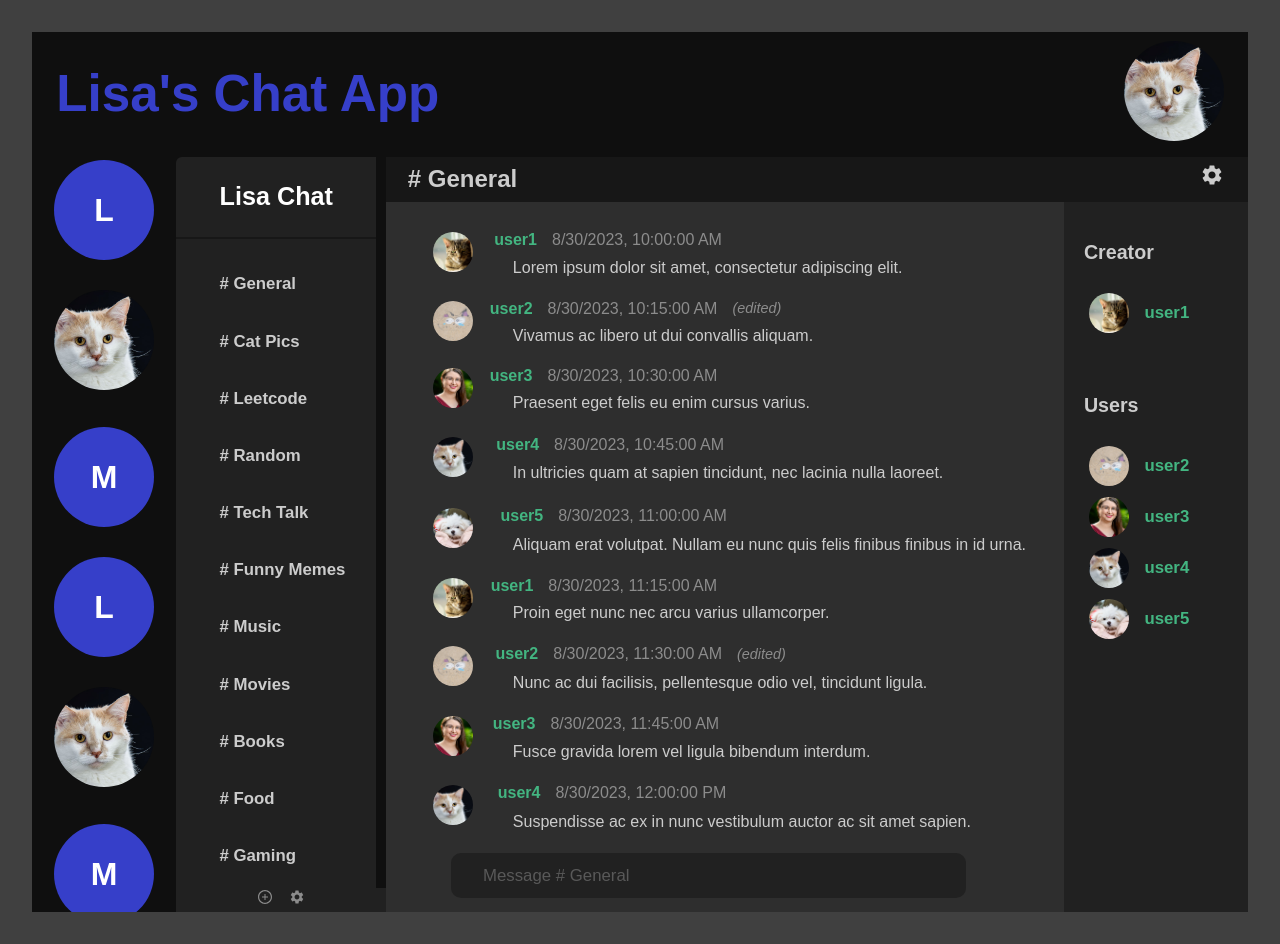
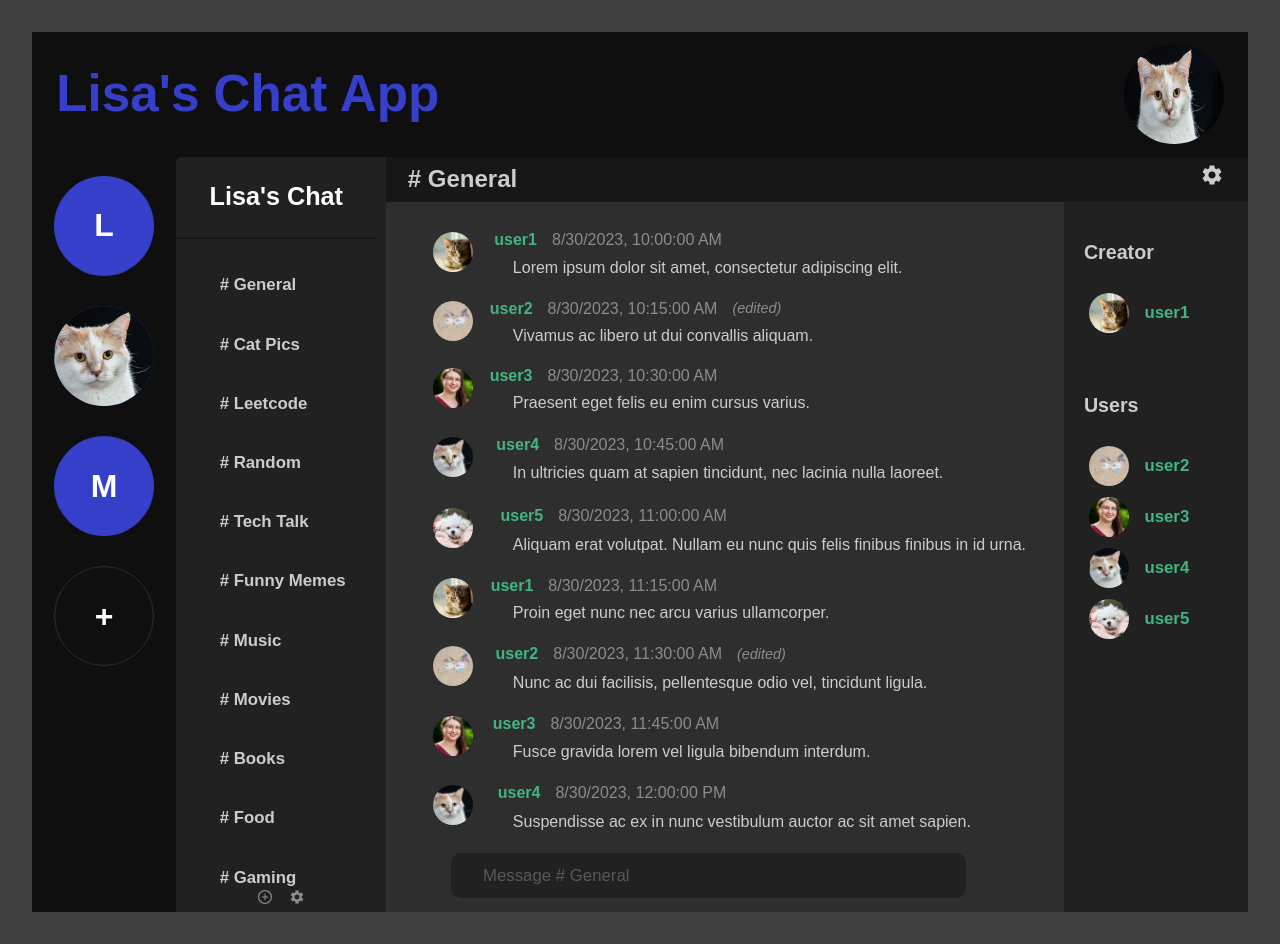
Before and after one commit to Lisa-Fink/Chat-App, a React (Vite) app in the folder chat-app-client/: page / in a window 1280 px wide. Built offline with nearby package versions, Linux system fonts and the light colour scheme; a web font is replaced by a local one.

Commit message:
Created functioning buttons/state for Server

```diff
--- a/chat-app-client/src/App.jsx
+++ b/chat-app-client/src/App.jsx
@@ -7,15 +7,45 @@ import Menu from "./components/Menu";
 import MessageInput from "./components/MessageInput";
 
 import "./App.css";
+import { useState } from "react";
 
 function App() {
+  const serversHardcoded = [
+    {
+      serverID: 1,
+      serverName: "Lisa's Chat",
+      serverDescription: "Test 1",
+      serverImageUrl: null,
+    },
+    {
+      serverID: 2,
+      serverName: "The Hangout",
+      serverDescription: "Hangout for friends",
+      serverImageUrl: "./images/cat2.jpg",
+    },
+    {
+      serverID: 3,
+      serverName: "Magic The Gathering Players",
+      serverDescription: "A Server for Magic",
+      serverImageUrl: null,
+    },
+  ];
+  const [servers, setServers] = useState(serversHardcoded);
+  const [server, setServer] = useState(serversHardcoded[0].serverID); // TODO handle no servers (new user)
+  const [serverName, setServerName] = useState(servers[server - 1].serverName);
+
   return (
     <>
       <div className="container">
         <Header />
         <Menu />
-        <Servers />
-        <Channels />
+        <Servers
+          servers={servers}
+          server={server}
+          setServer={setServer}
+          setServerName={setServerName}
+        />
+        <Channels server={server} serverName={serverName} />
         <Chat />
         <Users />
         <MessageInput />
--- a/chat-app-client/src/components/Channels.jsx
+++ b/chat-app-client/src/components/Channels.jsx
@@ -2,10 +2,12 @@ import React from "react";
 import "../styles/Channels.css";
 import { MdSettings } from "react-icons/md";
 import { AiOutlinePlusCircle } from "react-icons/ai";
+import { useState, useEffect } from "react";
 
-function Channels() {
-  const serverName = "Lisa Chat";
-  const channels = [
+function Channels({ server, serverName }) {
+  // store channels mapped to serverID
+  const channelsHardcoded = {
+    1: [
       {
         channelID: 1,
         serverID: 1,
@@ -111,7 +113,23 @@ function Channels() {
         channelTypeID: 1,
         channelName: "Science",
       },
-  ];
+    ],
+    3: [
+      {
+        channelID: 16,
+        serverID: 3,
+        roleID: 4,
+        channelTypeID: 1,
+        channelName: "Science",
+      },
+    ],
+  };
+
+  const [channels, setChannels] = useState(channelsHardcoded[server]);
+  useEffect(() => {
+    setChannels(channelsHardcoded[server]);
+  }, [server]);
+  // if server changes, channels needs to be updated to display the channels of the new server
 
   const channelList = channels.map((channel) => {
     return <li key={channel.channelID}># {channel.channelName}</li>;
--- a/chat-app-client/src/components/Servers.jsx
+++ b/chat-app-client/src/components/Servers.jsx
@@ -1,70 +1,55 @@
-import React from "react";
+import React, { useState } from "react";
 import "../styles/Servers.css";
-function Servers() {
-  const servers = [
-    {
-      serverID: 1,
-      serverName: "Lisa's Chat",
-      serverDescription: "Test 1",
-      serverImageUrl: null,
-    },
-    {
-      serverID: 2,
-      serverName: "The Hangout",
-      serverDescription: "Hangout for friends",
-      serverImageUrl: "./images/cat2.jpg",
-    },
-    {
-      serverID: 3,
-      serverName: "Magic The Gathering Players",
-      serverDescription: "A Server for Magic",
-      serverImageUrl: null,
-    },
-    {
-      serverID: 1,
-      serverName: "Lisa's Chat",
-      serverDescription: "Test 1",
-      serverImageUrl: null,
-    },
-    {
-      serverID: 2,
-      serverName: "The Hangout",
-      serverDescription: "Hangout for friends",
-      serverImageUrl: "./images/cat2.jpg",
-    },
-    {
-      serverID: 3,
-      serverName: "Magic The Gathering Players",
-      serverDescription: "A Server for Magic",
-      serverImageUrl: null,
-    },
-    {
-      serverID: 3,
-      serverName: "Magic The Gathering Players",
-      serverDescription: "A Server for Magic",
-      serverImageUrl: null,
-    },
-  ];
+function Servers({ servers, server, setServer, setServerName }) {
+  const [showServerDetails, setShowServerDetails] = useState(0);
+
+  const handleServerClick = (e) => {
+    const serverID = parseInt(e.currentTarget.dataset.serverId);
+    const serverName = e.currentTarget.dataset.serverName;
+    setServer(serverID);
+    setServerName(serverName);
+  };
+
+  const handleServerHover = (e) => {
+    const serverID = parseInt(e.currentTarget.dataset.serverId);
+    setShowServerDetails(serverID);
+  };
+
+  const handleServerEndHover = () => {
+    setShowServerDetails(0);
+  };
 
   const thumbnails = servers.map((server) => {
     return (
       <li key={server.serverID}>
-        {server.serverImageUrl !== null ? (
-          <img className="server-thumbnail" src={server.serverImageUrl} />
-        ) : (
-          <div className="letter-thumbnail">
-            {server.serverName.substring(0, 1)}
-          </div>
+        <button
+          className="server-thumbnail"
+          data-server-id={server.serverID}
+          data-server-name={server.serverName}
+          onClick={handleServerClick}
+          onMouseEnter={handleServerHover}
+          onMouseLeave={handleServerEndHover}
+        >
+          {server.serverImageUrl !== null ? (
+            <img className="image-thumbnail" src={server.serverImageUrl} />
+          ) : (
+            server.serverName.substring(0, 1)
+          )}
+        </button>
+        {showServerDetails === server.serverID && (
+          <div className="server-details">{server.serverName}</div>
         )}
       </li>
     );
   });
 
   return (
-    <div className="servers">
+    <ul className="servers">
       {thumbnails}
-      <div className="add-thumbnail">+</div>
-    </div>
+      <li>
+        <button className="server-thumbnail add-thumbnail">+</button>
+      </li>
+    </ul>
   );
 }
 
--- a/chat-app-client/src/styles/Channels.css
+++ b/chat-app-client/src/styles/Channels.css
@@ -5,7 +5,6 @@
   color: var(--light-text);
   border-top-left-radius: 6px;
   font-size: 105%;
-  max-width: 200px;
   overflow-x: hidden;
   overflow-y: auto;
 }
@@ -15,6 +14,7 @@
   text-align: left;
   padding: 10% 2%;
   font-weight: bold;
+  max-width: 200px;
 }
 
 .col-head {
@@ -22,6 +22,7 @@
   text-align: center;
   grid-row: 1/2;
   color: white;
+  max-width: 200px;
 }
 
 .server-menu {
--- a/chat-app-client/src/styles/Servers.css
+++ b/chat-app-client/src/styles/Servers.css
@@ -24,24 +24,26 @@
 }
 
 .server-thumbnail,
-.letter-thumbnail,
-.add-thumbnail {
+.image-thumbnail {
   width: 100px;
   height: 100px;
-  object-fit: cover;
   border-radius: 100%;
-}
-
-.letter-thumbnail,
-.add-thumbnail {
-  background-color: var(--accent-text);
-  padding: 1%;
+  border: none;
   display: flex;
   justify-content: center;
   align-items: center;
+}
+
+.server-thumbnail {
   font-weight: bold;
   font-size: 2em;
   color: white;
+  background-color: var(--accent-text);
+  cursor: pointer;
+}
+
+.image-thumbnail {
+  object-fit: cover;
 }
 
 .add-thumbnail {
@@ -49,3 +51,17 @@
   border: 1px solid var(--medium-grey2);
   min-height: 100px;
 }
+
+.server-details {
+  position: absolute;
+  background-color: var(--dark-grey2);
+  padding: 2%;
+  border: 1px solid var(--accent-text);
+  border-radius: 70%;
+  color: var(--light-text);
+  grid-column: 1/3;
+  z-index: 100;
+  grid-column: auto;
+  margin-left: 110px;
+  margin-top: -90px;
+}
```
Lines whose indentation alone changed are shown as unchanged.
